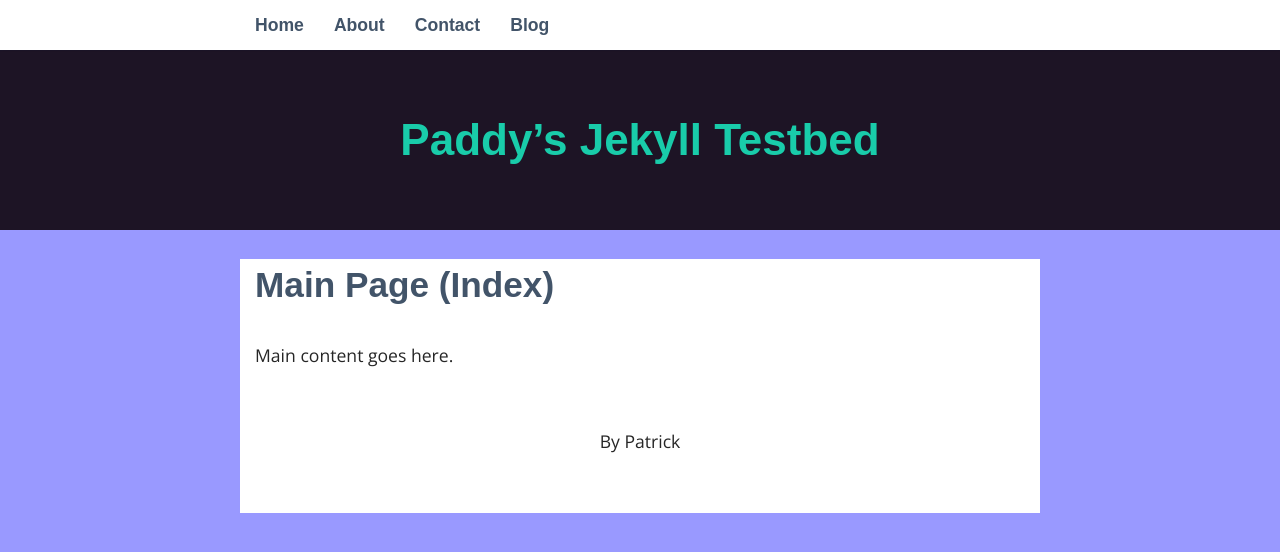
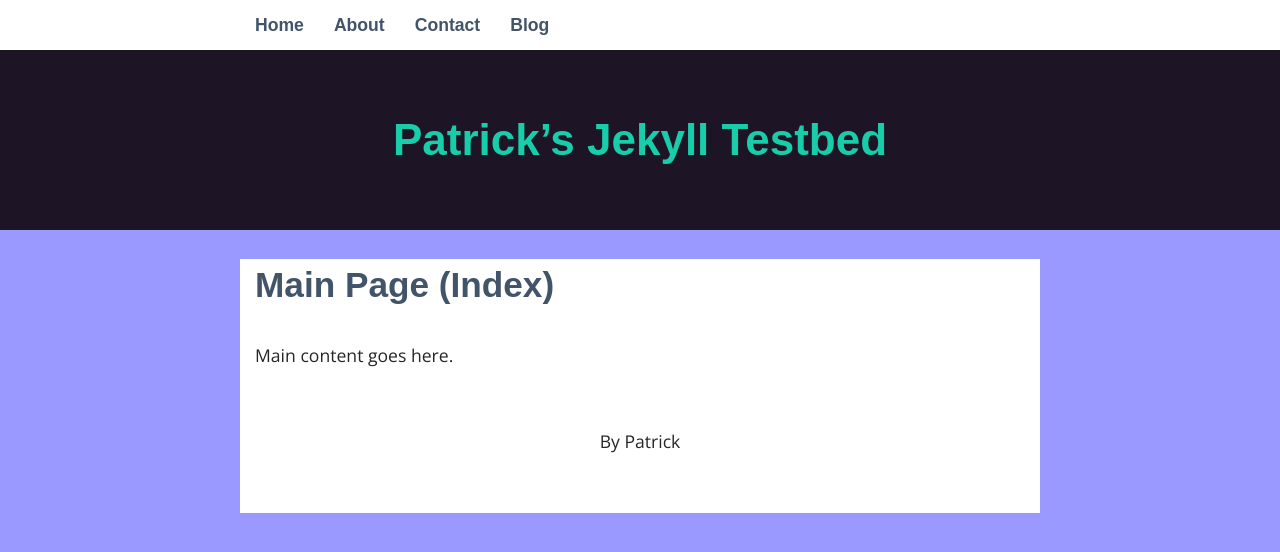
Before and after one commit to tpatrickmcdermott/jackal, a Jekyll site: the page built from index.html, in a window 1280 px wide. Shown: the top 552 px of the page. Built offline with Jekyll 4.4.1, drawn with Linux system fonts in a browser that asks for light colours; some web fonts are replaced.

Commit message:
edits to config title

```diff
--- a/_config.yml
+++ b/_config.yml
@@ -13,7 +13,7 @@
 # you will see them accessed via {{ site.title }}, {{ site.email }}, and so on.
 # You can create any custom variable you would like, and they will be accessible
 # in the templates via {{ site.myvariable }}.
-title: Paddy’s Jekyll Testbed
+title: Patrick’s Jekyll Testbed
 email: dev1@pmcder.com
 description: >- # this means to ignore newlines until "baseurl:"
   A guide to getting started with Jekyll (and learning how to spell 'jeckal')
--- a/_config_dev.yml
+++ b/_config_dev.yml
@@ -13,7 +13,7 @@
 # you will see them accessed via {{ site.title }}, {{ site.email }}, and so on.
 # You can create any custom variable you would like, and they will be accessible
 # in the templates via {{ site.myvariable }}.
-title: Paddy’s Jekyll site
+title: Paddy’s Jekyll Testbed
 email: dev1@pmcder.com
 description: >- # this means to ignore newlines until "baseurl:"
   A guide to getting started with Jekyll (and learning how to spell 'jeckal')
```
